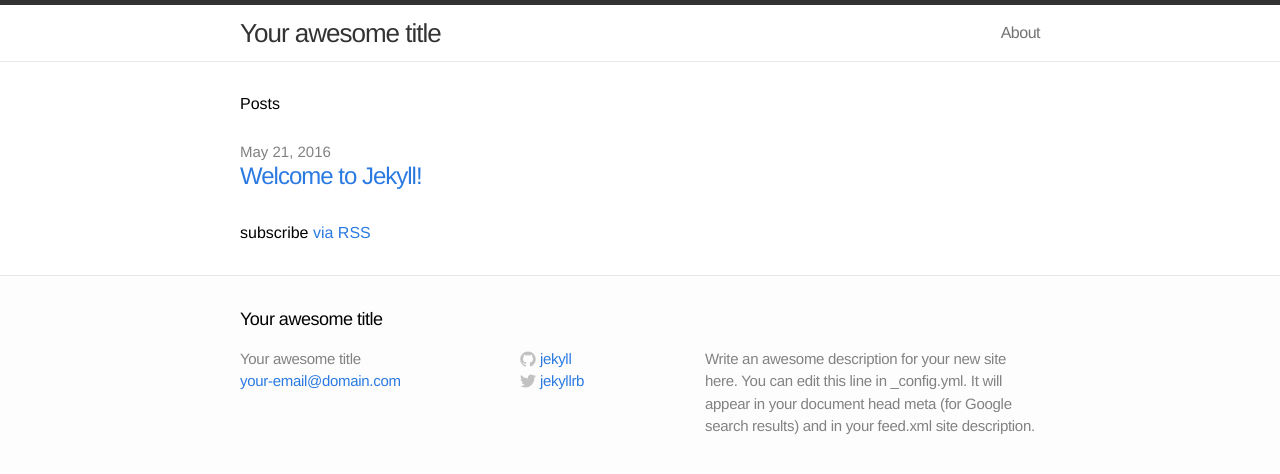
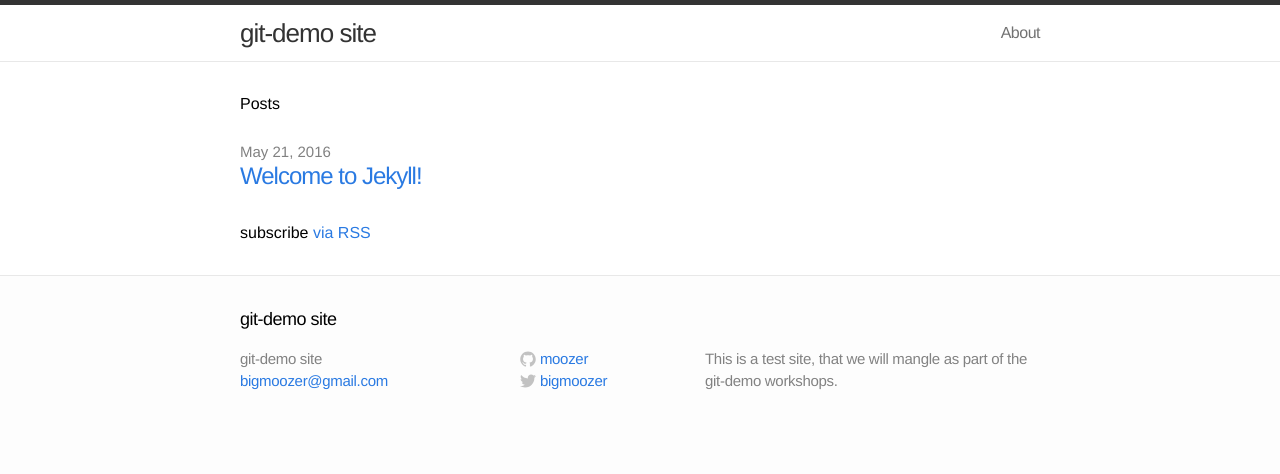
Before and after one commit to victor1tnet/git-demo, a Jekyll site: the page built from index.html, in a window 1280 px wide. Shown: the top 474 px of the page. Built offline with Jekyll 4.4.1, drawn with Linux system fonts in a browser that asks for light colours.

Commit message:
corrected config file

```diff
--- a/_config.yml
+++ b/_config.yml
@@ -1,11 +1,11 @@
 # Site settings
-title: Your awesome title
-email: your-email@domain.com
-description: "Write an awesome description for your new site here. You can edit this line in _config.yml. It will appear in your document head meta (for Google search results) and in your feed.xml site description."
-baseurl: ""
-url: "http://yourdomain.com"
-twitter_username: jekyllrb
-github_username:  jekyll
+title: git-demo site
+email: bigmoozer@gmail.com
+description: "This is a test site, that we will mangle as part of the git-demo workshops."
+baseurl: "/git-demo"
+#url: "http://yourdomain.com"
+twitter_username: bigmoozer
+github_username:  moozer
 
 # Build settings
 markdown: kramdown
```
